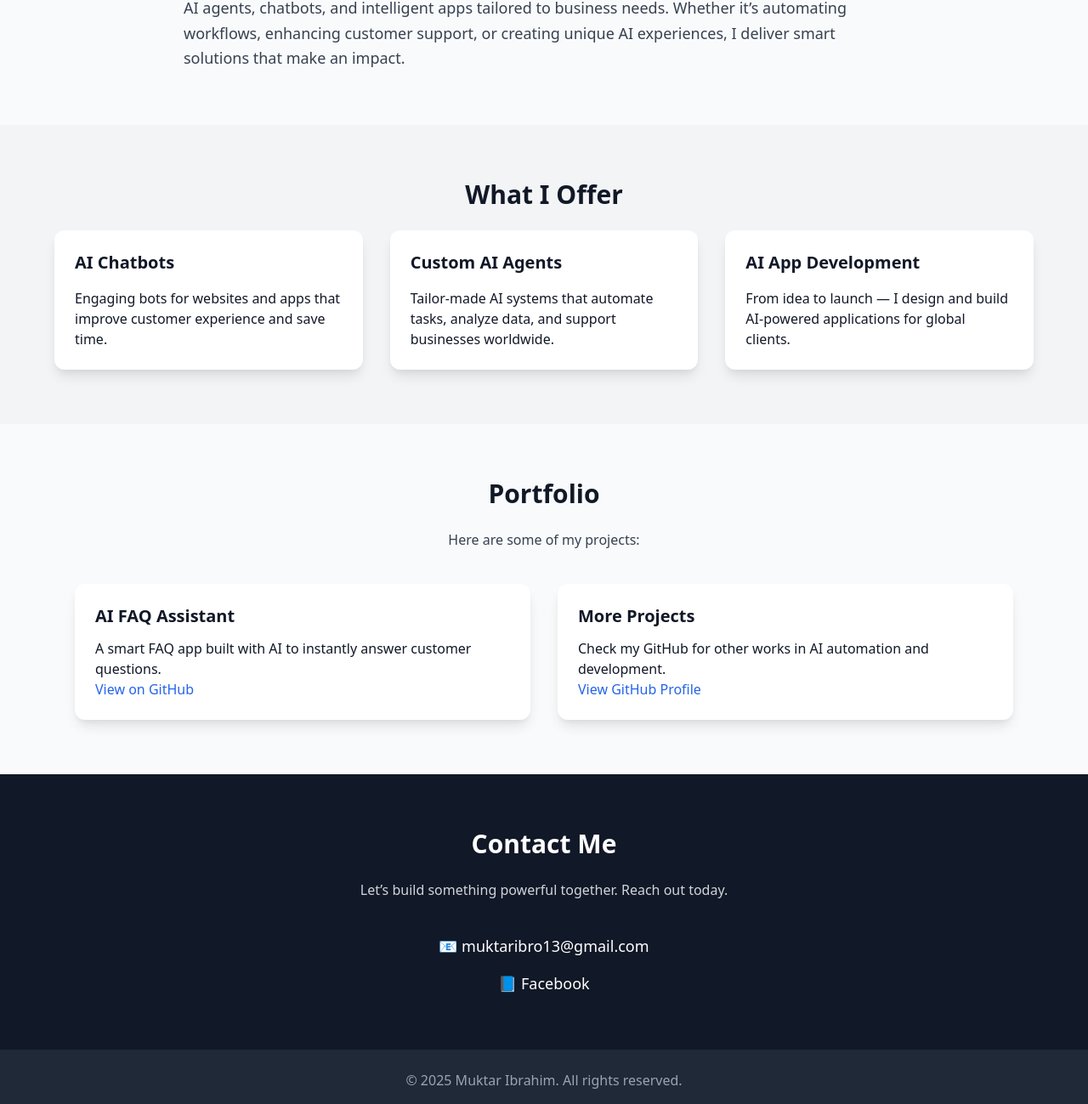
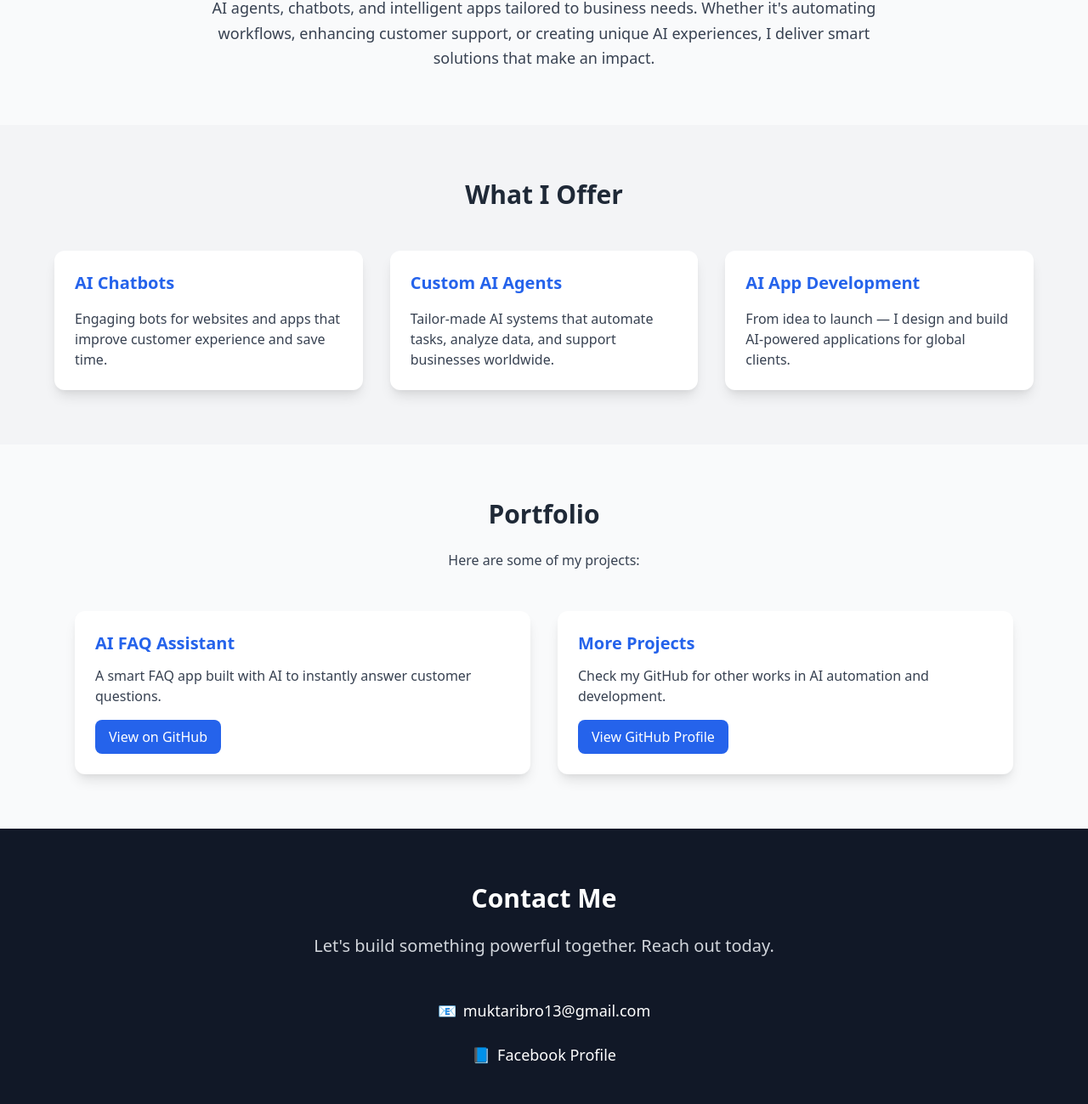
Before and after one commit to AXsavag/muktar-portfolio, a plain HTML site: page index.html in a window 1280 px wide. Shown: the part 542-1841 px from the top of the page at 85% size. Drawn offline with nearby package versions, Linux system fonts and the light colour scheme.

Commit message:
Update index.html

```diff
--- a/index.html
+++ b/index.html
@@ -5,82 +5,101 @@
   <meta name="viewport" content="width=device-width, initial-scale=1.0">
   <title>Muktar Ibrahim | AI Agent & App Developer</title>
   <link href="https://cdn.jsdelivr.net/npm/tailwindcss@2.2.19/dist/tailwind.min.css" rel="stylesheet">
+  <!-- NO style.css link here -->
 </head>
 <body class="bg-gray-50 text-gray-900">
 
-  <!-- Hero Section -->
+  <!-- Hero Section - FIXED -->
   <header class="relative bg-gray-900 text-white">
     <div class="relative w-full">
-      <img src="banner.png" alt="Muktar Ibrahim banner" class="w-full h-64 md:h-96 object-cover opacity-80" />
-      <div class="absolute inset-0 flex flex-col items-center justify-center text-center px-4">
-        <h1 class="text-4xl md:text-6xl font-bold text-white">Muktar Ibrahim</h1>
-        <p class="mt-4 text-lg md:text-2xl text-white">AI Agent & App Developer | Building intelligent solutions for businesses</p>
-        <a href="#contact" class="mt-6 px-6 py-3 bg-blue-600 hover:bg-blue-700 text-white font-semibold rounded-lg shadow-lg">Work With Me</a>
+      <img src="banner.png" alt="Muktar Ibrahim banner" class="w-full h-64 md:h-96 object-cover" />
+      <div class="absolute inset-0 flex flex-col items-center justify-center text-center px-4 bg-black bg-opacity-40">
+        <h1 class="text-4xl md:text-6xl font-bold text-white mb-4">Muktar Ibrahim</h1>
+        <p class="text-xl md:text-2xl text-white mb-6">AI Agent & App Developer</p>
+        <p class="text-lg md:text-xl text-white mb-8">Building intelligent solutions for businesses</p>
+        <a href="#contact" class="px-8 py-3 bg-blue-600 hover:bg-blue-700 text-white font-semibold rounded-lg shadow-lg transition duration-300">
+          Work With Me
+        </a>
       </div>
     </div>
   </header>
 
   <!-- About Section -->
   <section id="about" class="max-w-4xl mx-auto px-6 py-16">
-    <h2 class="text-3xl font-bold mb-6 text-center">About Me</h2>
-    <p class="text-lg leading-relaxed text-gray-700">
-      Hi, I’m <strong>Muktar Ibrahim</strong>, a passionate developer specializing in AI-powered solutions.
+    <h2 class="text-3xl font-bold mb-6 text-center text-gray-800">About Me</h2>
+    <p class="text-lg leading-relaxed text-gray-700 text-center">
+      Hi, I'm <strong class="text-blue-600">Muktar Ibrahim</strong>, a passionate developer specializing in AI-powered solutions.
       I build custom AI agents, chatbots, and intelligent apps tailored to business needs.
-      Whether it’s automating workflows, enhancing customer support, or creating unique AI experiences,
+      Whether it's automating workflows, enhancing customer support, or creating unique AI experiences,
       I deliver smart solutions that make an impact.
     </p>
   </section>
 
   <!-- Services Section -->
   <section id="services" class="bg-gray-100 py-16 px-6">
-    <h2 class="text-3xl font-bold mb-6 text-center">What I Offer</h2>
-    <div class="grid md:grid-cols-3 gap-8 max-w-6xl mx-auto">
-      <div class="bg-white rounded-xl shadow-lg p-6">
-        <h3 class="text-xl font-semibold mb-4">AI Chatbots</h3>
-        <p>Engaging bots for websites and apps that improve customer experience and save time.</p>
-      </div>
-      <div class="bg-white rounded-xl shadow-lg p-6">
-        <h3 class="text-xl font-semibold mb-4">Custom AI Agents</h3>
-        <p>Tailor-made AI systems that automate tasks, analyze data, and support businesses worldwide.</p>
-      </div>
-      <div class="bg-white rounded-xl shadow-lg p-6">
-        <h3 class="text-xl font-semibold mb-4">AI App Development</h3>
-        <p>From idea to launch — I design and build AI-powered applications for global clients.</p>
+    <div class="max-w-6xl mx-auto">
+      <h2 class="text-3xl font-bold mb-12 text-center text-gray-800">What I Offer</h2>
+      <div class="grid md:grid-cols-3 gap-8">
+        <div class="bg-white rounded-xl shadow-lg p-6 hover:shadow-xl transition duration-300">
+          <h3 class="text-xl font-semibold mb-4 text-blue-600">AI Chatbots</h3>
+          <p class="text-gray-700">Engaging bots for websites and apps that improve customer experience and save time.</p>
+        </div>
+        <div class="bg-white rounded-xl shadow-lg p-6 hover:shadow-xl transition duration-300">
+          <h3 class="text-xl font-semibold mb-4 text-blue-600">Custom AI Agents</h3>
+          <p class="text-gray-700">Tailor-made AI systems that automate tasks, analyze data, and support businesses worldwide.</p>
+        </div>
+        <div class="bg-white rounded-xl shadow-lg p-6 hover:shadow-xl transition duration-300">
+          <h3 class="text-xl font-semibold mb-4 text-blue-600">AI App Development</h3>
+          <p class="text-gray-700">From idea to launch — I design and build AI-powered applications for global clients.</p>
+        </div>
       </div>
     </div>
   </section>
 
   <!-- Portfolio Section -->
   <section id="portfolio" class="max-w-6xl mx-auto px-6 py-16">
-    <h2 class="text-3xl font-bold mb-6 text-center">Portfolio</h2>
-    <p class="text-center text-gray-700 mb-10">Here are some of my projects:</p>
+    <h2 class="text-3xl font-bold mb-6 text-center text-gray-800">Portfolio</h2>
+    <p class="text-center text-gray-700 mb-12">Here are some of my projects:</p>
     <div class="grid md:grid-cols-2 gap-8">
-      <div class="bg-white rounded-xl shadow-lg p-6">
-        <h3 class="text-xl font-semibold mb-3">AI FAQ Assistant</h3>
-        <p>A smart FAQ app built with AI to instantly answer customer questions.</p>
-        <a href="https://github.com/AXsavag/ai-faq-app" target="_blank" class="text-blue-600 hover:underline">View on GitHub</a>
+      <div class="bg-white rounded-xl shadow-lg p-6 hover:shadow-xl transition duration-300">
+        <h3 class="text-xl font-semibold mb-3 text-blue-600">AI FAQ Assistant</h3>
+        <p class="text-gray-700 mb-4">A smart FAQ app built with AI to instantly answer customer questions.</p>
+        <a href="https://github.com/AXsavag/ai-faq-app" target="_blank" class="inline-block px-4 py-2 bg-blue-600 text-white rounded-lg hover:bg-blue-700 transition duration-300">
+          View on GitHub
+        </a>
       </div>
-      <div class="bg-white rounded-xl shadow-lg p-6">
-        <h3 class="text-xl font-semibold mb-3">More Projects</h3>
-        <p>Check my GitHub for other works in AI automation and development.</p>
-        <a href="https://github.com/AXsavag" target="_blank" class="text-blue-600 hover:underline">View GitHub Profile</a>
+      <div class="bg-white rounded-xl shadow-lg p-6 hover:shadow-xl transition duration-300">
+        <h3 class="text-xl font-semibold mb-3 text-blue-600">More Projects</h3>
+        <p class="text-gray-700 mb-4">Check my GitHub for other works in AI automation and development.</p>
+        <a href="https://github.com/AXsavag" target="_blank" class="inline-block px-4 py-2 bg-blue-600 text-white rounded-lg hover:bg-blue-700 transition duration-300">
+          View GitHub Profile
+        </a>
       </div>
     </div>
   </section>
 
   <!-- Contact Section -->
   <section id="contact" class="bg-gray-900 text-white py-16 px-6">
-    <h2 class="text-3xl font-bold mb-6 text-center">Contact Me</h2>
-    <p class="text-center text-gray-300 mb-10">Let’s build something powerful together. Reach out today.</p>
-    <div class="flex flex-col items-center space-y-4">
-      <a href="mailto:muktaribro13@gmail.com" class="text-lg hover:underline">📧 muktaribro13@gmail.com</a>
-      <a href="https://www.facebook.com/share/1Engwt9e9m/" target="_blank" class="text-lg hover:underline">📘 Facebook</a>
+    <div class="max-w-4xl mx-auto text-center">
+      <h2 class="text-3xl font-bold mb-6">Contact Me</h2>
+      <p class="text-gray-300 mb-12 text-xl">Let's build something powerful together. Reach out today.</p>
+      <div class="flex flex-col items-center space-y-6">
+        <a href="mailto:muktaribro13@gmail.com" class="text-lg hover:text-blue-400 transition duration-300 flex items-center">
+          <span class="mr-2">📧</span> muktaribro13@gmail.com
+        </a>
+        <a href="https://www.facebook.com/share/1Engwt9e9m/" target="_blank" class="text-lg hover:text-blue-400 transition duration-300 flex items-center">
+          <span class="mr-2">📘</span> Facebook Profile
+        </a>
+      </div>
     </div>
   </section>
 
   <!-- Footer -->
-  <footer class="bg-gray-800 text-gray-400 text-center py-6">
-    <p>© 2025 Muktar Ibrahim. All rights reserved.</p>
+  <footer class="bg-gray-800 text-gray-400 text-center py-8">
+    <div class="max-w-4xl mx-auto">
+      <p>© 2025 Muktar Ibrahim. All rights reserved.</p>
+      <p class="mt-2">Building the future with AI</p>
+    </div>
   </footer>
 
 </body>
```
